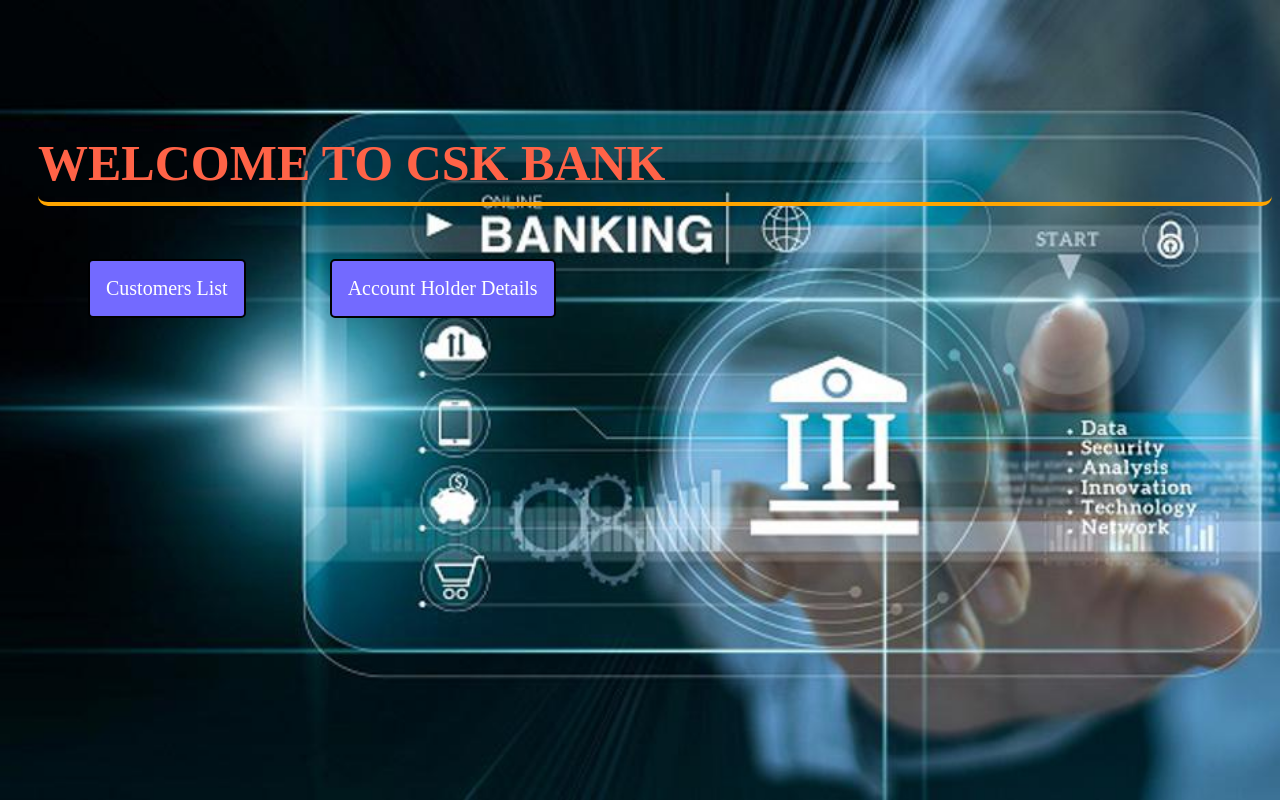
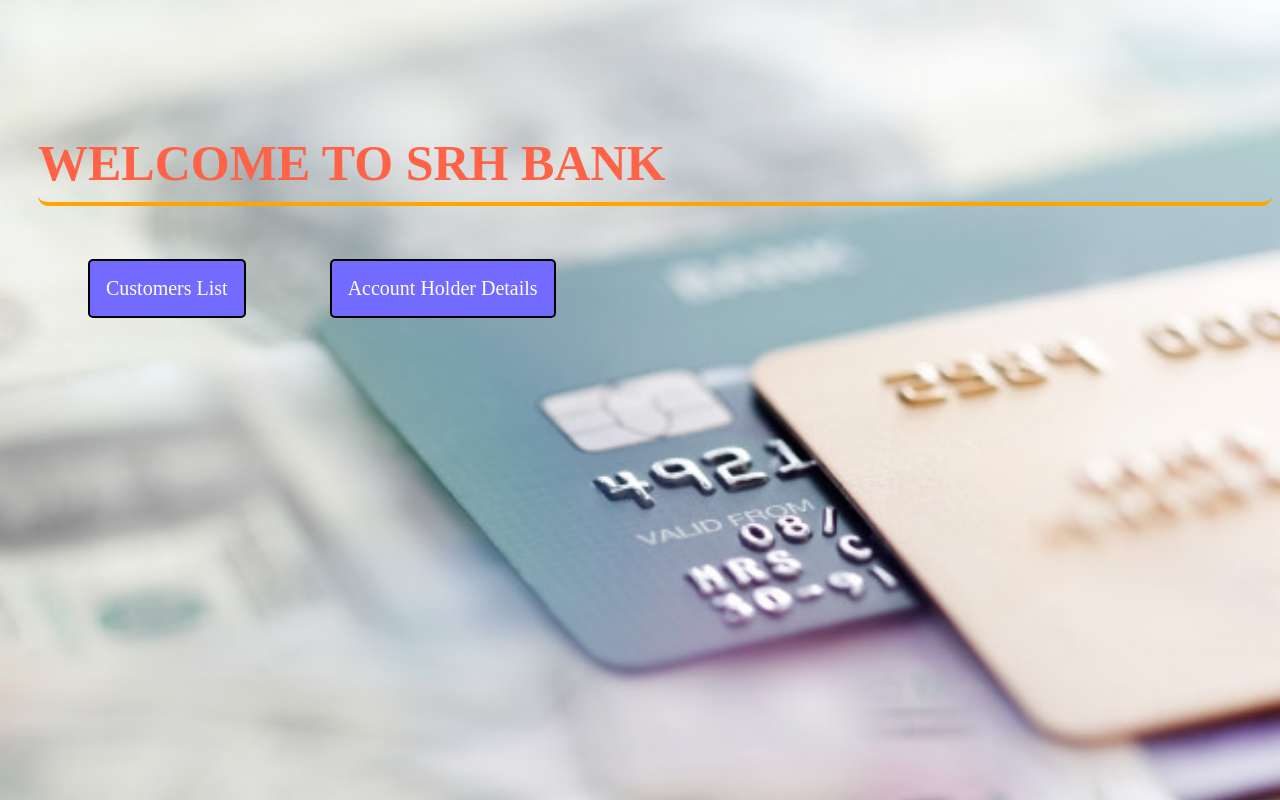
Before and after one commit to mosaadahmed2/Basic-Banking-System, a plain HTML site: page index.html in a window 1280 px wide. Drawn offline with Linux system fonts and the light colour scheme.

Commit message:
Update index.html

```diff
--- a/index.html
+++ b/index.html
@@ -19,7 +19,7 @@ h1 {
 
 
 body {
-  background-image: url('backbank.jpg');
+  background-image: url('customer.jpg');
   background-repeat: no-repeat;
   background-attachment: fixed;
   background-size: cover;
@@ -46,7 +46,7 @@ body {
 </head>
 <body>
 
-<h1>WELCOME TO CSK BANK</h1>
+<h1>WELCOME TO SRH BANK</h1>
 
 <a href="https://mosaadahmed2.github.io/Basic-Banking-System/customers.html" class="button">Customers List</a>
 <a href="https://mosaadahmed2.github.io/Basic-Banking-System/Details.html" class="button">Account Holder Details</a>
```
